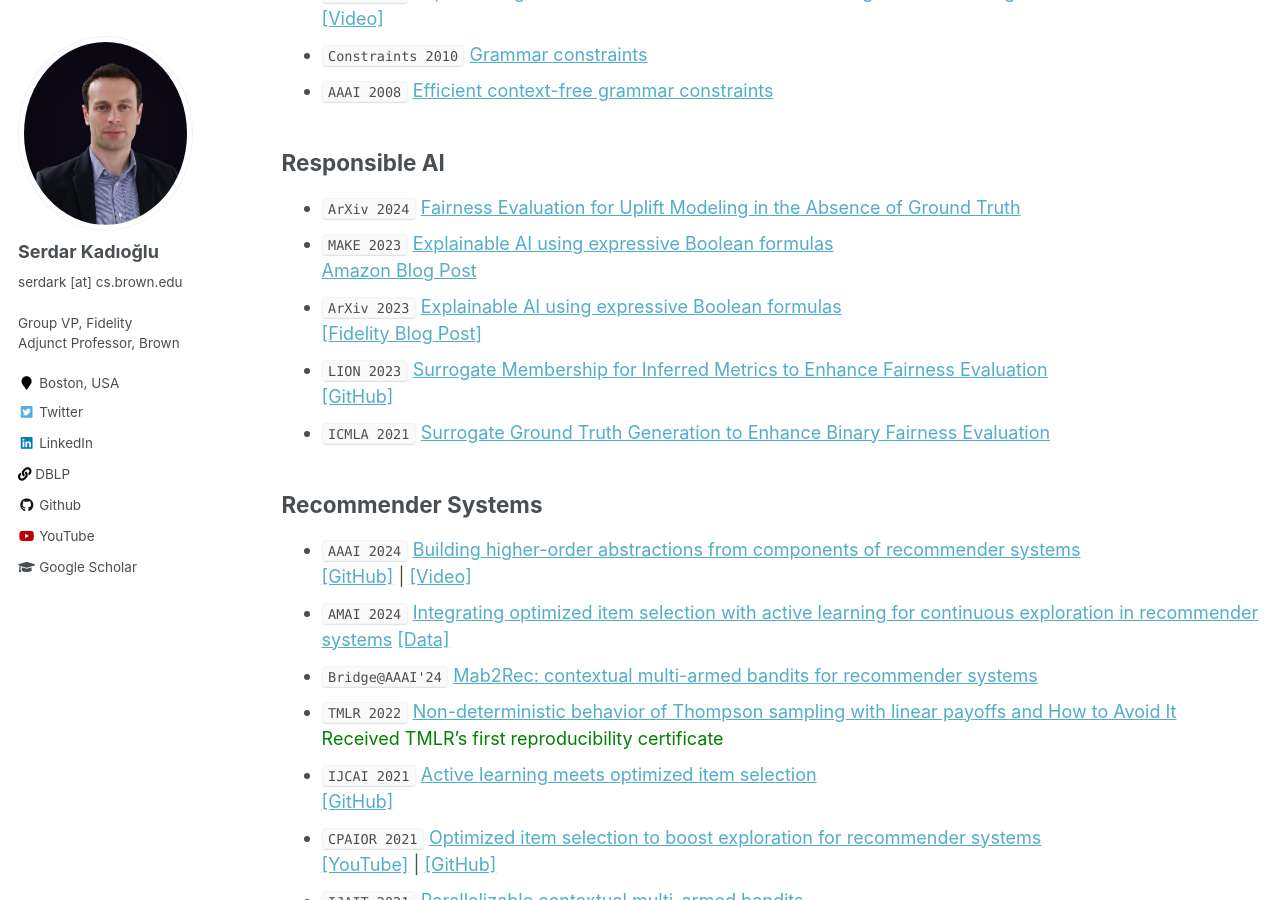
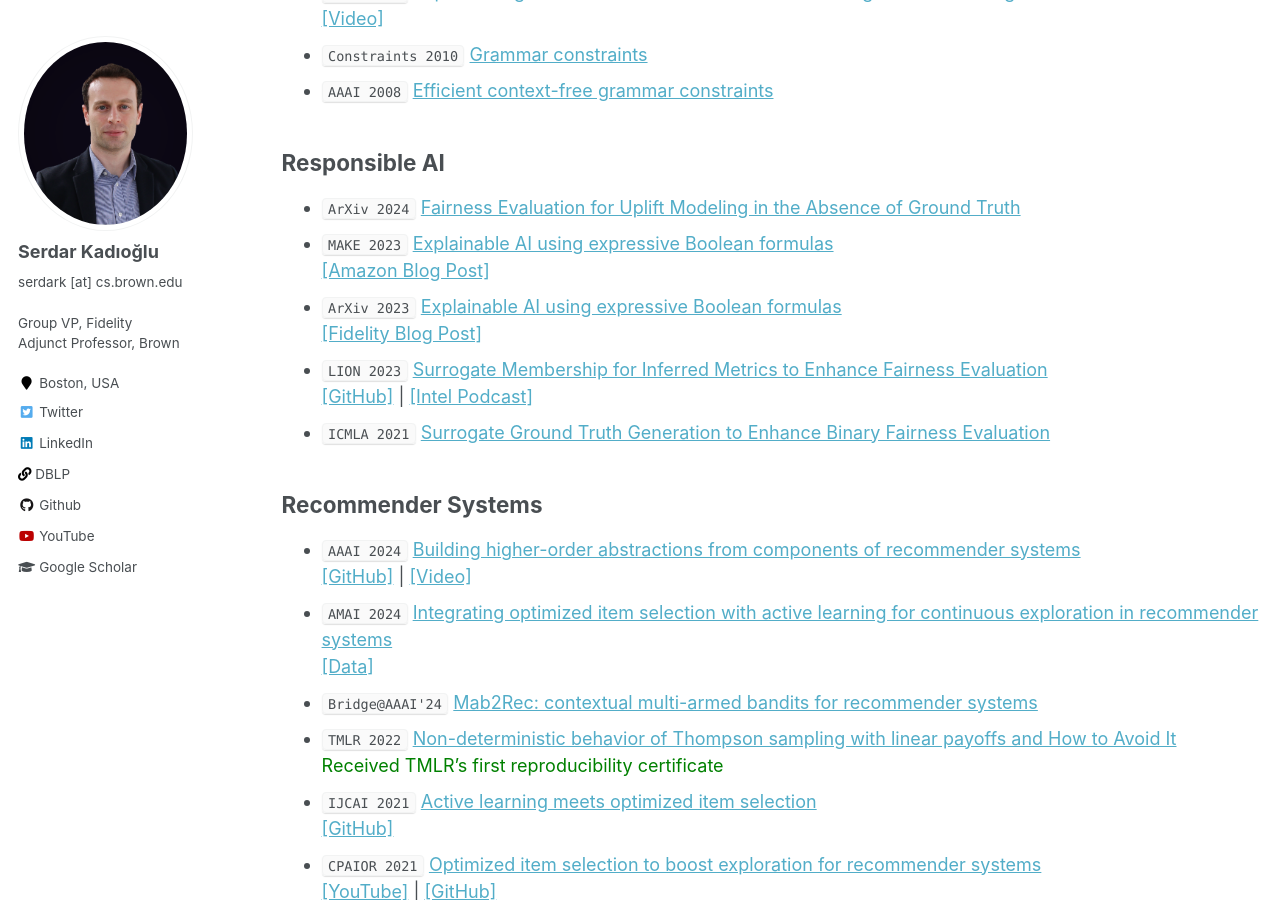
Before and after one commit to skadio/skadio.github.io, a Jekyll site: the page built from _pages/publications.md, in a window 1280 px wide and 900 px high, scrolled down 707 px. Built offline with Jekyll 4.4.1, drawn with Linux system fonts in a browser that asks for light colours.

Commit message:
Update publications.md

```diff
--- a/_pages/publications.md
+++ b/_pages/publications.md
@@ -38,17 +38,17 @@ author_profile: true
 ## Responsible AI
 * `ArXiv 2024` [Fairness Evaluation for Uplift Modeling in the Absence of Ground Truth](https://arxiv.org/abs/2403.12069)
 * `MAKE 2023` [Explainable AI using expressive Boolean formulas](https://www.mdpi.com/2504-4990/5/4/86)<br>
-[Amazon Blog Post](https://aws.amazon.com/blogs/quantum-computing/explainable-ai-using-expressive-boolean-formulas/)
+[[Amazon Blog Post]](https://aws.amazon.com/blogs/quantum-computing/explainable-ai-using-expressive-boolean-formulas/)
 * `ArXiv 2023` [Explainable AI using expressive Boolean formulas](https://arxiv.org/abs/2306.03976)<br>
 [[Fidelity Blog Post]](https://fcatalyst.com/blog/june2023/explainable-ai-using-expressive-boolean-formulas)
 * `LION 2023` [Surrogate Membership for Inferred Metrics to Enhance Fairness Evaluation](https://link.springer.com/chapter/10.1007/978-3-031-44505-7_29)<br>
-[[GitHub]](https://github.com/fidelity/jurity?tab=readme-ov-file#quick-start-probabilistic-fairness-evaluation)
+[[GitHub]](https://github.com/fidelity/jurity?tab=readme-ov-file#quick-start-probabilistic-fairness-evaluation) | [[Intel Podcast]](https://www.intel.com/content/www/us/en/developer/articles/community/a-new-approach-for-evaluating-ai-model-fairness.html)
 * `ICMLA 2021` [Surrogate Ground Truth Generation to Enhance Binary Fairness Evaluation](https://ieeexplore.ieee.org/abstract/document/9680169)
 
 ## Recommender Systems
 * `AAAI 2024` [Building higher-order abstractions from components of recommender systems](https://ojs.aaai.org/index.php/AAAI/article/view/30341)<br>
  [[GitHub]](https://github.com/fidelity/mab2rec) | [[Video]](https://underline.io/lecture/91479-building-higher-order-abstractions-from-the-components-of-recommender-systems)
-* `AMAI 2024` [Integrating optimized item selection with active learning for continuous exploration in recommender systems](https://link.springer.com/epdf/10.1007/s10472-024-09941-x?sharing_token=9XBJ6cdglsdji19gFwuqQve4RwlQNchNByi7wbcMAY4VwIBKydj3Ja9OBjALNpg8nuO300abjlrHmZQFBVUqar-uYhBML28cmbovFgiHRRvd7TM2QAA_Hwd5J3U2MmKx0ugXwF6yz2hW75_88JpLmXSDJSuyCEwqZqtOcB7BhJU=)
+* `AMAI 2024` [Integrating optimized item selection with active learning for continuous exploration in recommender systems](https://link.springer.com/epdf/10.1007/s10472-024-09941-x?sharing_token=9XBJ6cdglsdji19gFwuqQve4RwlQNchNByi7wbcMAY4VwIBKydj3Ja9OBjALNpg8nuO300abjlrHmZQFBVUqar-uYhBML28cmbovFgiHRRvd7TM2QAA_Hwd5J3U2MmKx0ugXwF6yz2hW75_88JpLmXSDJSuyCEwqZqtOcB7BhJU=)<br>
 [[Data]](https://huggingface.co/datasets/skadio/optimized_item_selection)
 * `Bridge@AAAI'24` [Mab2Rec: contextual multi-armed bandits for recommender systems](http://osullivan.ucc.ie/CPML2024/papers/06.pdf)
 * `TMLR 2022` [Non-deterministic behavior of Thompson sampling with linear payoffs and How to Avoid It](https://openreview.net/pdf?id=sX9d3gfwtE)<br>
```
